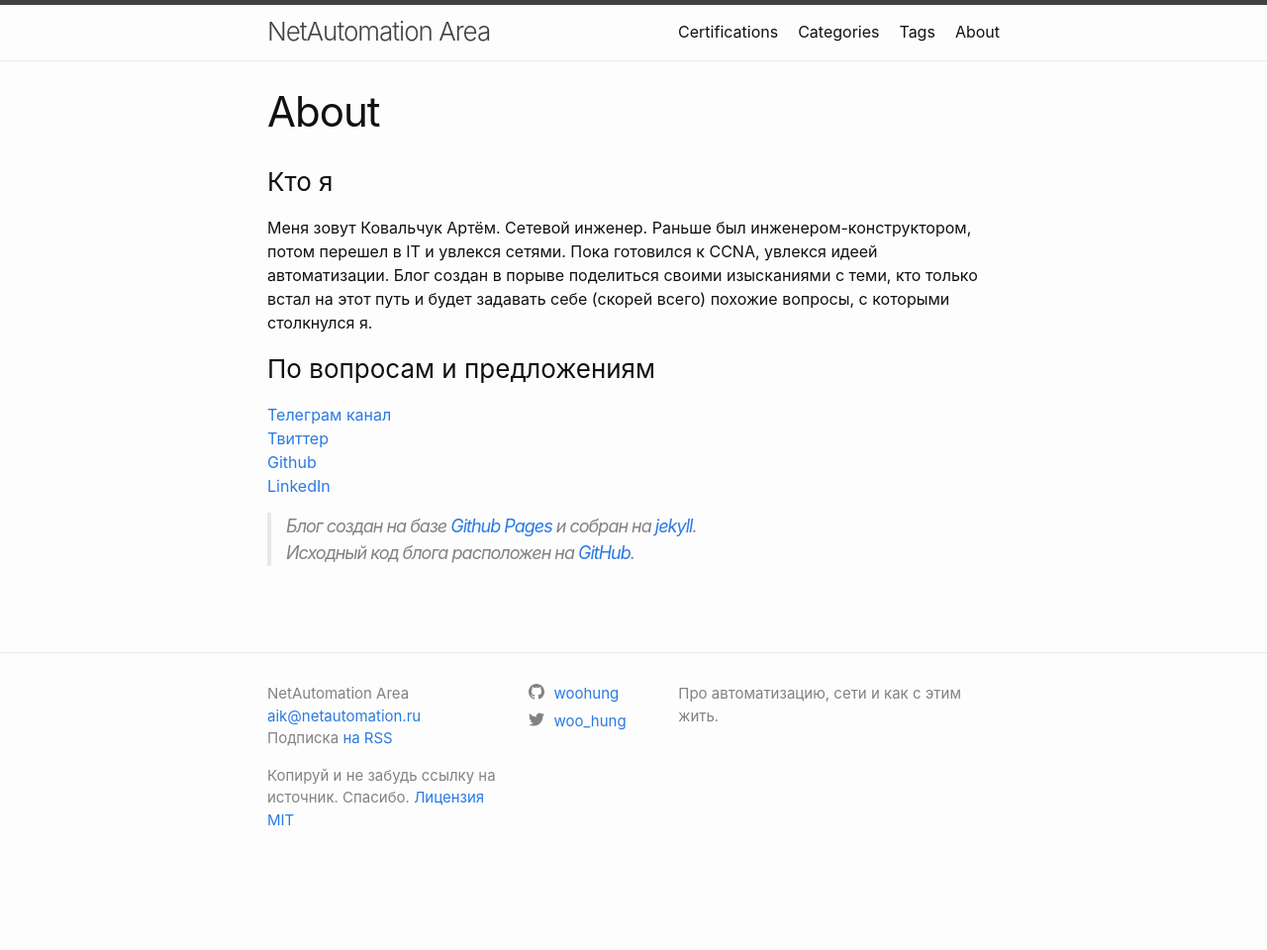
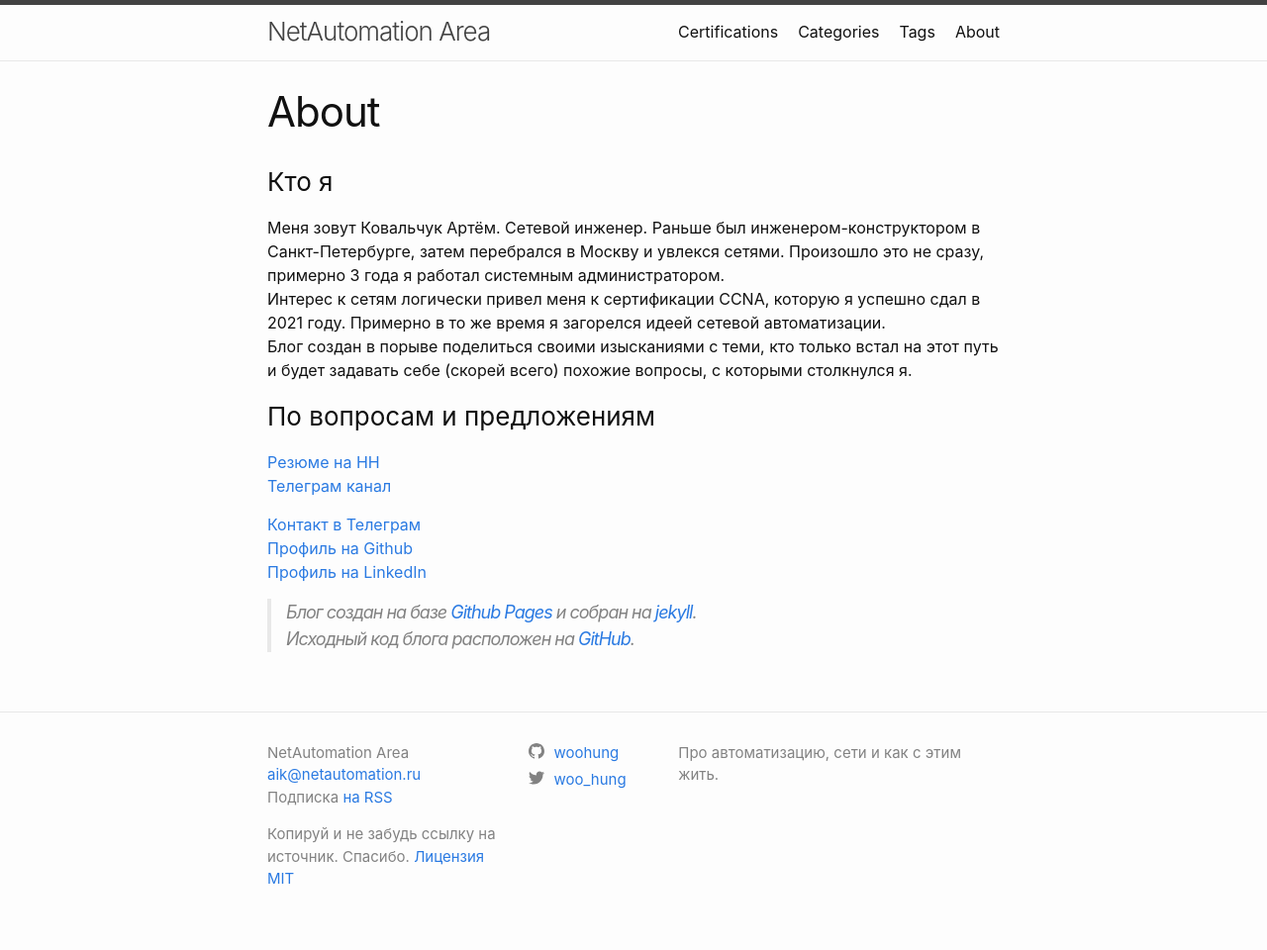
Before and after one commit to woohung/woohung.github.io, a Jekyll site: the page built from about.md, in a window 1280 px wide. Shown: the whole page at 99% size. Built offline with Jekyll 4.4.1, drawn with Linux system fonts in a browser that asks for light colours; before the commit the page ends 900 px from its top, so only the background shows below that.

Commit message:
Update about.md

```diff
--- a/about.md
+++ b/about.md
@@ -5,14 +5,17 @@ permalink: /about/
 ---
 ### Кто я
 Меня зовут Ковальчук Артём. Сетевой инженер.
-Раньше был инженером-конструктором, потом перешел в IT и увлекся сетями.
-Пока готовился к CCNA, увлекся идеей автоматизации. Блог создан в порыве поделиться своими изысканиями с теми, кто только встал на этот путь и будет задавать себе (скорей всего) похожие вопросы, с которыми столкнулся я.
+Раньше был инженером-конструктором в Санкт-Петербурге, затем перебрался в Москву и увлекся сетями. Произошло это не сразу, примерно 3 года я работал системным администратором.
+Интерес к сетям логически привел меня к сертификации CCNA, которую я успешно сдал в 2021 году. Примерно в то же время я загорелся идеей сетевой автоматизации.
+Блог создан в порыве поделиться своими изысканиями с теми, кто только встал на этот путь и будет задавать себе (скорей всего) похожие вопросы, с которыми столкнулся я.
 
 ### По вопросам и предложениям
-[Телеграм канал](https://t.me/netautomation)
-[Твиттер](https://twitter.com/Woo_Hung)
-[Github](https://github.com/woohung)
-[LinkedIn](https://www.linkedin.com/in/artem-kovalchuk-01a2051a3/)
+[Резюме на HH](https://hh.ru/applicant/resumes/view?resume=94a73e80ff06a8a9b30039ed1f7567626e7069)
+[Телеграм канал](https://t.me/+Jeoaxn2kby4zMWUy)
+
+[Контакт в Телеграм](https://t.me/Woo_Hung)
+[Профиль на Github](https://github.com/woohung)
+[Профиль на LinkedIn](https://www.linkedin.com/in/artem-kovalchuk-01a2051a3/)
 
 >Блог создан на базе [Github Pages](https://pages.github.com) и собран на [jekyll](https://jekyllrb.com).
 Исходный код блога расположен на [GitHub](https://github.com/woohung/woohung.github.io).
```
